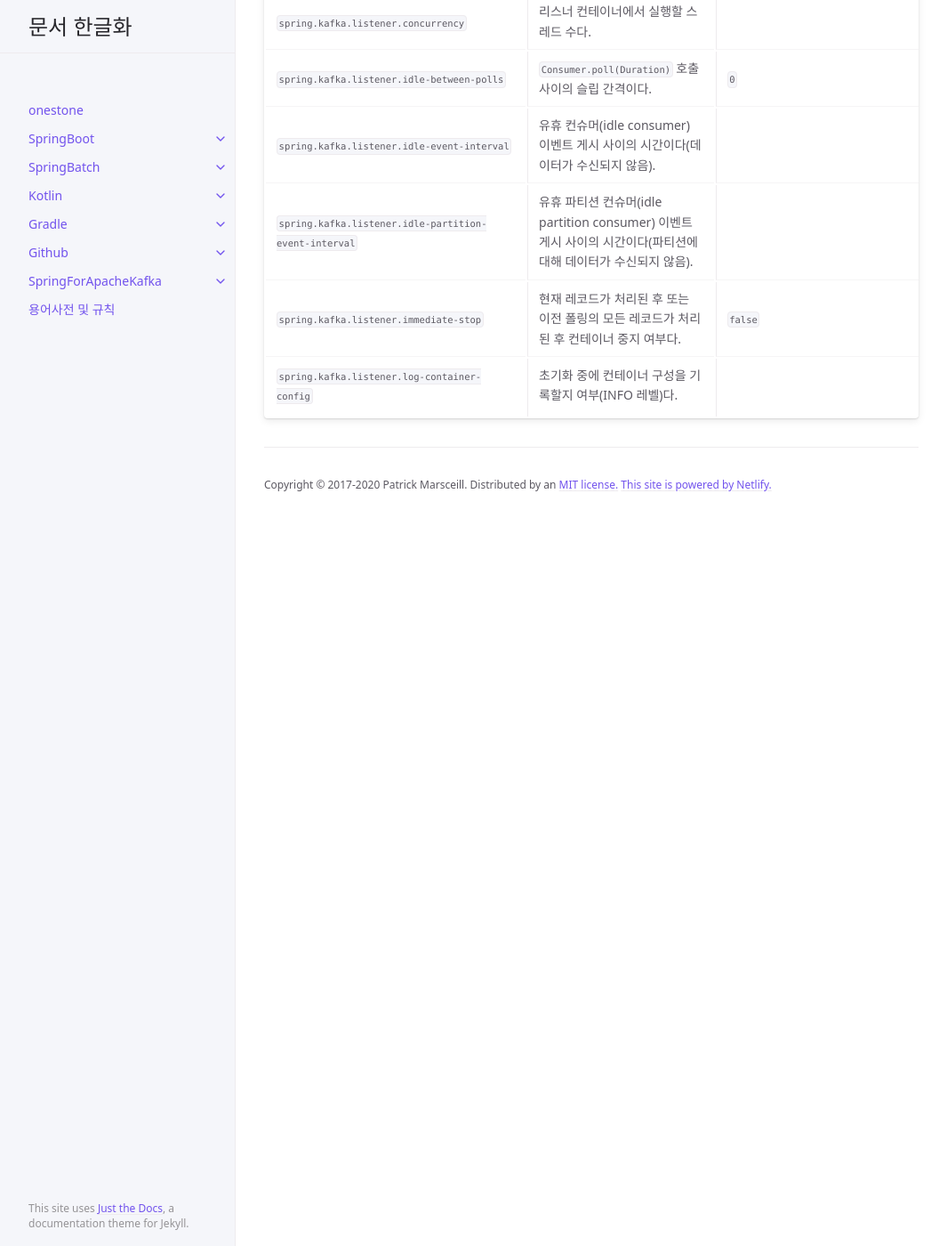
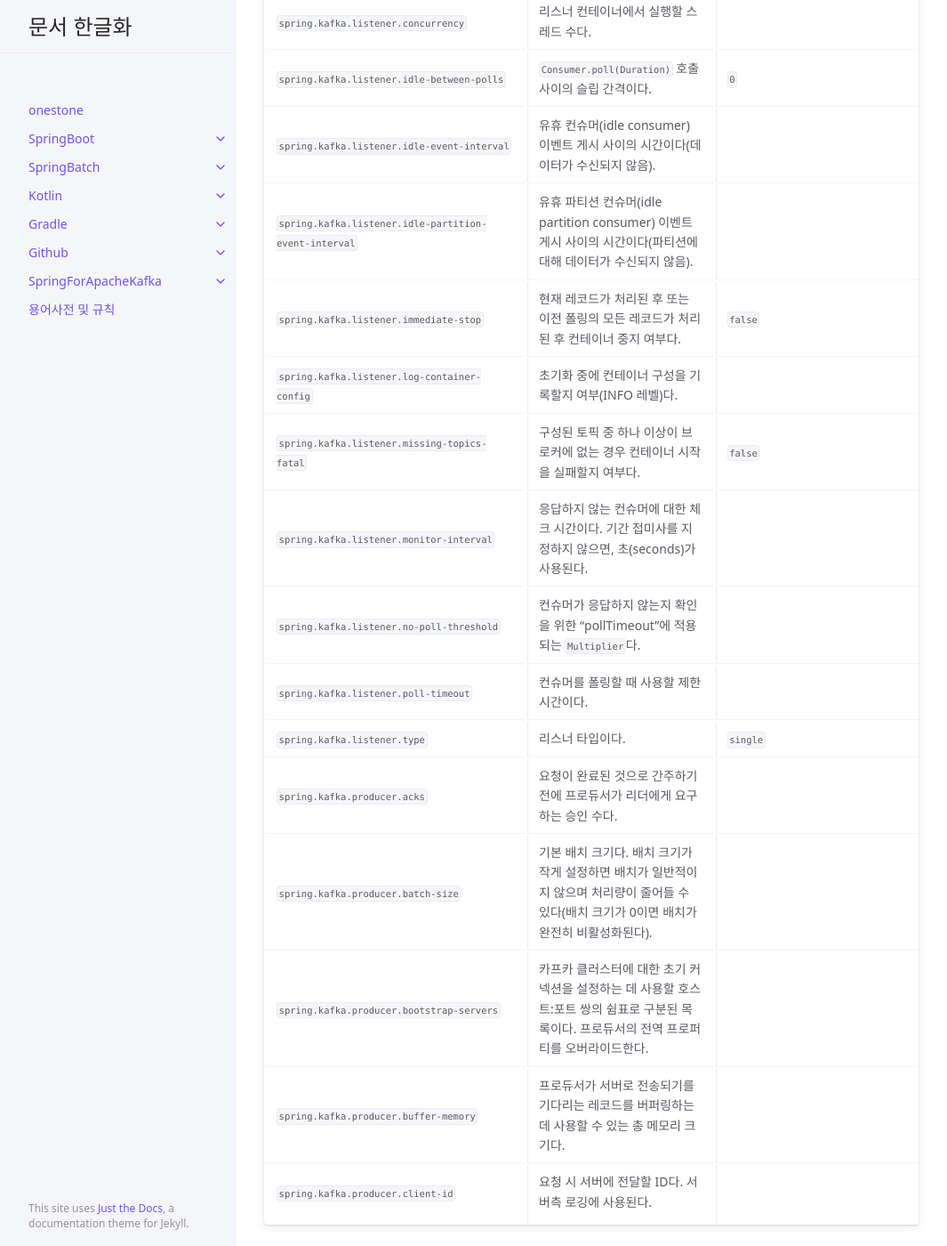
Before and after one commit to onestone9900/onestone9900.github.io, a Jekyll site: the page built from docs/spring_boot/3.1.1/spring_boot/19.appendices.md, in a window 1280 px wide and 1400 px high, scrolled down 46191 px. Shown: the whole window at 89% size, without its empty margins (107-1172 px from the left). Built offline with Jekyll 4.4.1, drawn with Linux system fonts in a browser that asks for light colours.

Commit message:
docs: spring boot - ## .A.8. 인테그레이션 프로퍼티(Integration Properties)

```diff
--- a/docs/spring_boot/3.1.1/spring_boot/19.appendices.md
+++ b/docs/spring_boot/3.1.1/spring_boot/19.appendices.md
@@ -713,3 +713,13 @@ nav_order: 19
 |`spring.kafka.listener.idle-partition-event-interval`|유휴 파티션 컨슈머(idle partition consumer) 이벤트 게시 사이의 시간이다(파티션에 대해 데이터가 수신되지 않음).||
 |`spring.kafka.listener.immediate-stop`|현재 레코드가 처리된 후 또는 이전 폴링의 모든 레코드가 처리된 후 컨테이너 중지 여부다.|`false`|
 |`spring.kafka.listener.log-container-config`|초기화 중에 컨테이너 구성을 기록할지 여부(INFO 레벨)다.||
+|`spring.kafka.listener.missing-topics-fatal`|구성된 토픽 중 하나 이상이 브로커에 없는 경우 컨테이너 시작을 실패할지 여부다.|`false`|
+|`spring.kafka.listener.monitor-interval`|응답하지 않는 컨슈머에 대한 체크 시간이다. 기간 접미사를 지정하지 않으면, 초(seconds)가 사용된다.||
+|`spring.kafka.listener.no-poll-threshold`|컨슈머가 응답하지 않는지 확인을 위한 "pollTimeout"에 적용되는 `Multiplier`다.||
+|`spring.kafka.listener.poll-timeout`|컨슈머를 폴링할 때 사용할 제한시간이다.|
+|`spring.kafka.listener.type`|리스너 타입이다.|`single`|
+|`spring.kafka.producer.acks`|요청이 완료된 것으로 간주하기 전에 프로듀서가 리더에게 요구하는 승인 수다.||
+|`spring.kafka.producer.batch-size`|기본 배치 크기다. 배치 크기가 작게 설정하면 배치가 일반적이지 않으며 처리량이 줄어들 수 있다(배치 크기가 0이면 배치가 완전히 비활성화된다).||
+|`spring.kafka.producer.bootstrap-servers`|카프카 클러스터에 대한 초기 커넥션을 설정하는 데 사용할 호스트:포트 쌍의 쉼표로 구분된 목록이다. 프로듀서의 전역 프로퍼티를 오버라이드한다.||
+|`spring.kafka.producer.buffer-memory`|프로듀서가 서버로 전송되기를 기다리는 레코드를 버퍼링하는 데 사용할 수 있는 총 메모리 크기다.||
+|`spring.kafka.producer.client-id`|요청 시 서버에 전달할 ID다. 서버측 로깅에 사용된다.||
```
